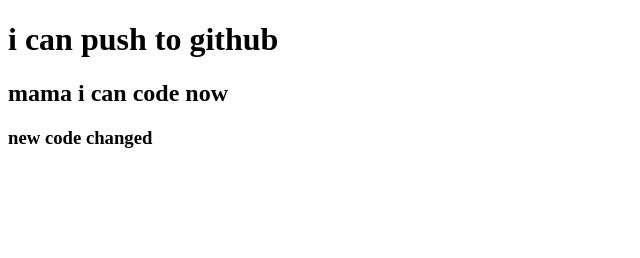
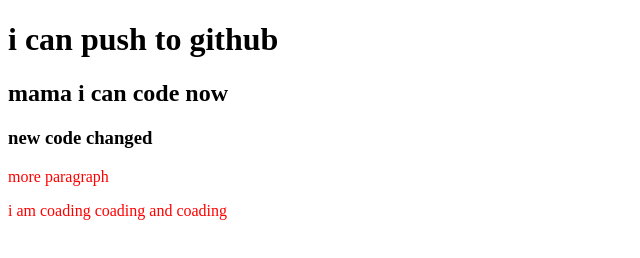
Before and after one commit to kaz17Q/my-second-ripo, a plain HTML site: page index.html in a window 1280 px wide. Shown: the whole page, without its empty margins (0-640 px from the left). Drawn offline with Linux system fonts and the light colour scheme.

Commit message:
styles added

```diff
--- a/index.html
+++ b/index.html
@@ -6,10 +6,14 @@
     <meta name="viewport" content="width=device-width, initial-scale=1.0">
     <title>my github document
        </title>
+       <link rel="stylesheet" href="style.css">
 </head>
 <body>
     <h1> i can push to github</h1>
     <h2> mama i can code now</h2>
     <h3> new code changed</h3>
+    <p>more paragraph</p>
+    <p> i am coading coading and coading</p>
+
 </body>
 </html>
--- /dev/null
+++ b/style.css
@@ -0,0 +1,3 @@
+p{
+    color:red;
+}
```
